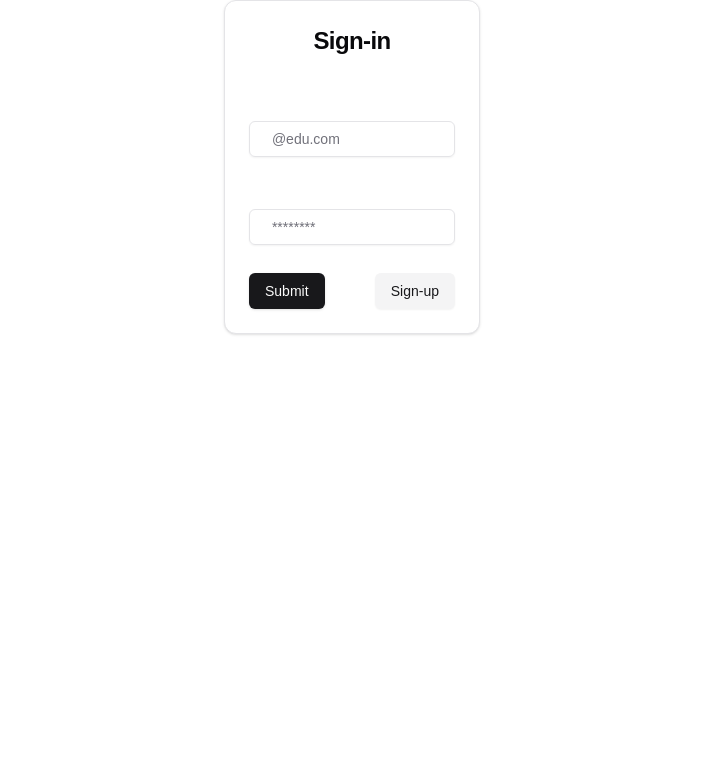
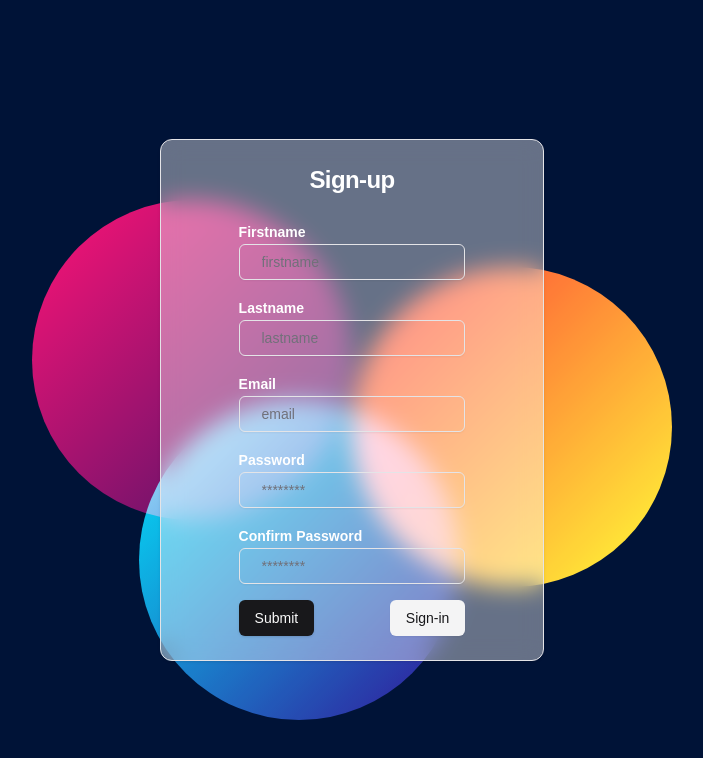
Before and after one commit to DammyOG/hoyahacks, a Next.js app in the folder frontend/: page /auth in a window 1280 px wide. Shown: the top 758 px of the page, without its empty margins (288-991 px from the left). Built offline with nearby package versions, Linux system fonts and the light colour scheme.

Commit message:
sign in ui fixes

```diff
--- a/frontend/src/app/auth/page.tsx
+++ b/frontend/src/app/auth/page.tsx
@@ -10,14 +10,14 @@ enum FormType {
 }
 
 const page = () => {
-    const [formType, setFormType] = React.useState<FormType>(FormType.LOGIN)
+    const [formType, setFormType] = React.useState<FormType>(FormType.SIGNUP)
 
     const handleFormType = (type: FormType) => {
         setFormType(type)
     }
 
     return (
-        <div className='flex justify-center items-center h-full w-full'>
+        <div>
             {FormType.LOGIN === formType ? (
                 <LoginForm handleClick={() => handleFormType(FormType.SIGNUP)} />
             ) : (
--- a/frontend/src/app/page.tsx
+++ b/frontend/src/app/page.tsx
@@ -1,7 +1,7 @@
 "use client";
 
 import React from "react";
-import Link from "next/link";
+import Link from "next/link"
 import Image from "next/image";
 import { usePathname } from "next/navigation";
 
--- a/frontend/src/components/signinForm.tsx
+++ b/frontend/src/components/signinForm.tsx
@@ -48,19 +48,30 @@ const LoginForm: React.FC<LoginFormProps> = ({ handleClick }) => {
     }
 
     return (
-        <Card className='flex flex-col justify-center items-center gap-4 w-1/2 sm:w-2/5 md:w-1/3 lg:w-1/4 xl:w-1/5'>
-            <CardHeader>
+        <div className='relative h-lvh bg-[#001337] flex justify-center items-center'>
+
+            {/* <div className="relative h-screen w-full bg-[#000e4f]"> */}
+            {/* Pink Circle */}
+            <div className="absolute w-80 h-80 rounded-full bg-gradient-to-br from-[#FF0051] to-[#3C003D] top-1/4 left-1/4 mix-blend-screen z-30"></div>
+            {/*Orange Circle*/}
+            <div className="absolute w-80 h-80 rounded-full bg-gradient-to-br from-[#FF2600] to-[#FFFF00] top-1/3 right-1/4 mix-blend-screen z-20"></div>
+            {/*Circle*/}
+            <div className="absolute w-80 h-80 rounded-full bg-gradient-to-br from-[#00eaff] to-[#33007A] top-1/2 left-1/3 mix-blend-screen z-10"></div>
+            {/* </div> */}
+
+            <Card className='absolute flex flex-col justify-center items-center backdrop-blur-md bg-white/40 stroke-white gap-4 w-2/3 md:w-2/5 lg:w-96 z-40'>
+                <CardHeader className='pb-2'>
                     <CardTitle className='text-2xl'>Sign-in</CardTitle>
                 </CardHeader>
                 <CardContent>
                     <Form {...form}>
-                    <form onSubmit={form.handleSubmit(onSubmit)} className="space-y-6 flex flex-col justify-center">
+                        <form onSubmit={form.handleSubmit(onSubmit)} className="space-y-3 flex flex-col justify-center">
                             <FormField
                                 control={form.control}
                                 name="email"
                                 render={({ field }) => (
                                     <FormItem>
-                                    <FormLabel className='font-medium'>Email</FormLabel>
+                                        <FormLabel>Email</FormLabel>
                                         <FormControl>
                                             <Input
                                                 placeholder="@edu.com"
@@ -82,7 +93,7 @@ const LoginForm: React.FC<LoginFormProps> = ({ handleClick }) => {
                                 name="password"
                                 render={({ field }) => (
                                     <FormItem>
-                                    <FormLabel className='font-medium'>Password</FormLabel>
+                                        <FormLabel>Password</FormLabel>
                                         <FormControl>
                                             <Input type="password" placeholder="********" {...field} hasError={!!form.formState.errors.password} />
                                         </FormControl>
@@ -102,6 +113,7 @@ const LoginForm: React.FC<LoginFormProps> = ({ handleClick }) => {
                     </Form>
                 </CardContent>
             </Card>
+        </div>
     )
 }
 
--- a/frontend/src/components/signupForm.tsx
+++ b/frontend/src/components/signupForm.tsx
@@ -76,7 +76,7 @@ const SignupForm: React.FC<SignupFormProps> = ({ handleClick }) => {
             {/* <div className='z-40'> */}
             <Card className='absolute flex flex-col justify-center items-center backdrop-blur-md bg-white/40 stroke-white gap-4 w-2/3 md:w-2/5 lg:w-96 z-40'>
                 <CardHeader className='pb-2 '>
-                    <CardTitle className='text-2xl text-white '>Sign-up</CardTitle>
+                    <CardTitle className='text-2xl'>Sign-up</CardTitle>
                 </CardHeader>
                 <CardContent>
                     <Form {...form}>
@@ -86,7 +86,7 @@ const SignupForm: React.FC<SignupFormProps> = ({ handleClick }) => {
                                 name="firstname"
                                 render={({ field }) => (
                                     <FormItem>
-                                        <FormLabel className=''>Firstname</FormLabel>
+                                        <FormLabel >Firstname</FormLabel>
                                         <FormControl>
                                             <Input placeholder="firstname" {...field} />
                                         </FormControl>
@@ -102,7 +102,7 @@ const SignupForm: React.FC<SignupFormProps> = ({ handleClick }) => {
                                 name="lastname"
                                 render={({ field }) => (
                                     <FormItem>
-                                        <FormLabel className=''>Lastname</FormLabel>
+                                        <FormLabel>Lastname</FormLabel>
                                         <FormControl>
                                             <Input placeholder="lastname" {...field} />
                                         </FormControl>
@@ -119,7 +119,7 @@ const SignupForm: React.FC<SignupFormProps> = ({ handleClick }) => {
                                 name="email"
                                 render={({ field }) => (
                                     <FormItem>
-                                        <FormLabel className=''>Email</FormLabel>
+                                        <FormLabel>Email</FormLabel>
                                         <FormControl>
                                             <Input placeholder="email" {...field} />
                                         </FormControl>
@@ -136,7 +136,7 @@ const SignupForm: React.FC<SignupFormProps> = ({ handleClick }) => {
                                 name="password"
                                 render={({ field }) => (
                                     <FormItem>
-                                        <FormLabel className=''>Password</FormLabel>
+                                        <FormLabel>Password</FormLabel>
                                         <FormControl>
                                             <Input type="password" placeholder="********" {...field} />
                                         </FormControl>
@@ -153,7 +153,7 @@ const SignupForm: React.FC<SignupFormProps> = ({ handleClick }) => {
                                 name="confirmPassword"
                                 render={({ field }) => (
                                     <FormItem>
-                                        <FormLabel className='font-medium'>Confirm Password</FormLabel>
+                                        <FormLabel>Confirm Password</FormLabel>
                                         <FormControl>
                                             <Input type="password" placeholder="********" {...field} />
                                         </FormControl>
--- a/frontend/src/components/ui/card.tsx
+++ b/frontend/src/components/ui/card.tsx
@@ -35,7 +35,7 @@ const CardTitle = React.forwardRef<
 >(({ className, ...props }, ref) => (
     <div
         ref={ref}
-        className={cn("font-semibold leading-none tracking-tight", className)}
+        className={cn("font-semibold leading-none tracking-tight text-white", className)}
         {...props}
     />
 ))
```
Lines whose indentation alone changed are shown as unchanged.
